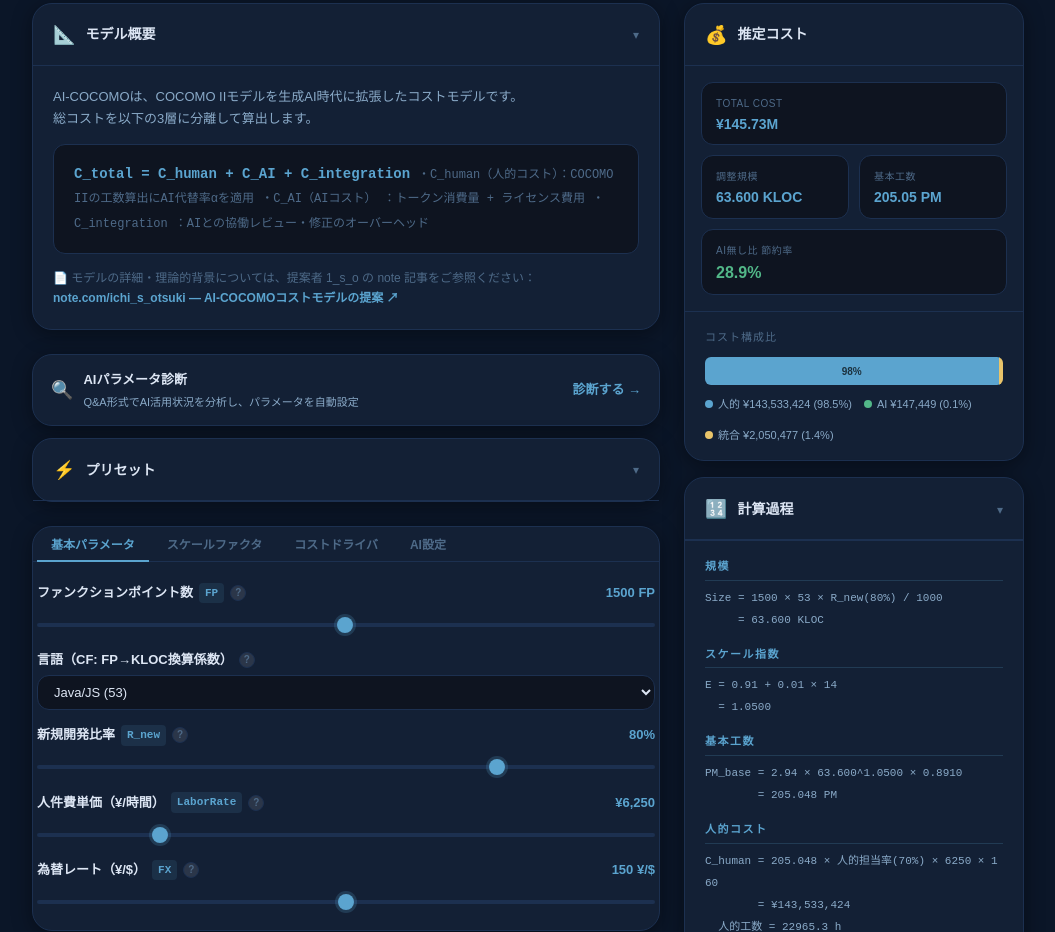
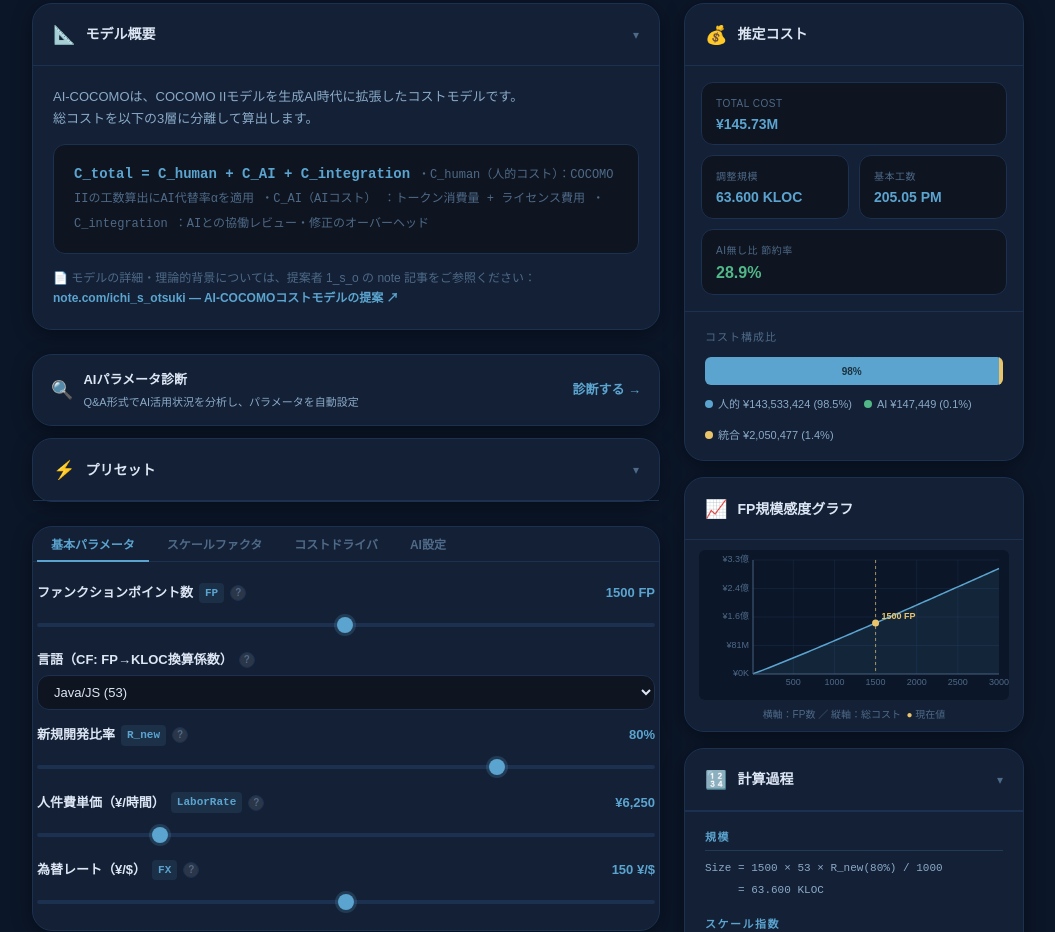
Before and after one commit to otsukishigeru/NoteSite, a website: page AI-COCOMO/index.html in a window 1280 px wide. Shown: the part 307-1239 px from the top of the page, without its empty margins (112-1167 px from the left). Drawn offline with Linux system fonts and the light colour scheme.

Commit message:
AI-COCOMO: FP規模感度グラフを追加
推定コストパネルの下にCanvasベースのFP感度グラフを追加。
- 横軸：FP数（10〜3000）、縦軸：総コスト（¥）
- FPスライダー変更時にリアルタイムで曲線を再描画
- 現在値を黄色ドット＋破線で表示、FP数ラベル付き
- DPRスケーリングによる高解像度対応

Co-Authored-By: Claude Sonnet 4.6 <noreply@anthropic.com>

```diff
--- a/AI-COCOMO/app.js
+++ b/AI-COCOMO/app.js
@@ -214,6 +214,131 @@ function render() {
   const piEM = P.rely*P.data*P.cplx*P.ruse*P.plat*P.pcap*P.pexp*P.ailx*P.tool*P.sced;
   document.getElementById('em-summary').innerHTML =
     `ΠEM = <span class="val">${fmtN(piEM,4)}</span>`;
+
+  renderChart();
+}
+
+// ── FP感度グラフ ──────────────────────────────────────────────
+function renderChart() {
+  const canvas = document.getElementById('fp-chart');
+  if (!canvas) return;
+  const ctx = canvas.getContext('2d');
+
+  const dpr = window.devicePixelRatio || 1;
+  const wrap = canvas.parentElement;
+  const cssW = wrap.clientWidth - 28;
+  const cssH = 150;
+  if (cssW <= 0) return;
+  canvas.width  = cssW * dpr;
+  canvas.height = cssH * dpr;
+  canvas.style.width  = cssW + 'px';
+  canvas.style.height = cssH + 'px';
+  ctx.scale(dpr, dpr);
+
+  const W = cssW, H = cssH;
+  const pad = { left: 54, right: 10, top: 10, bottom: 26 };
+  const plotW = W - pad.left - pad.right;
+  const plotH = H - pad.top  - pad.bottom;
+
+  const fpMin = 10, fpMax = 3000, N = 80;
+
+  // FPを順番に変えてコストをサンプリング（P.fpを一時的に書き換え）
+  const origFP = P.fp;
+  const pts = [];
+  for (let i = 0; i <= N; i++) {
+    P.fp = fpMin + (fpMax - fpMin) * i / N;
+    pts.push({ fp: P.fp, cost: calc().c_total });
+  }
+  P.fp = origFP;
+
+  const maxCost = Math.max(...pts.map(p => p.cost)) * 1.08;
+  const xOf = fp   => pad.left + (fp - fpMin) / (fpMax - fpMin) * plotW;
+  const yOf = cost => pad.top  + plotH * (1 - cost / maxCost);
+
+  // 背景
+  ctx.fillStyle = '#0B1628';
+  ctx.fillRect(0, 0, W, H);
+
+  // グリッド
+  ctx.strokeStyle = 'rgba(28,48,80,0.9)';
+  ctx.lineWidth = 0.5;
+  for (let i = 1; i <= 4; i++) {
+    const y = pad.top + plotH * (1 - i / 4);
+    ctx.beginPath(); ctx.moveTo(pad.left, y); ctx.lineTo(pad.left + plotW, y); ctx.stroke();
+  }
+  [500, 1000, 1500, 2000, 2500].forEach(fp => {
+    const x = xOf(fp);
+    ctx.beginPath(); ctx.moveTo(x, pad.top); ctx.lineTo(x, pad.top + plotH); ctx.stroke();
+  });
+
+  // 曲線の塗り
+  ctx.beginPath();
+  pts.forEach((p, i) => { i === 0 ? ctx.moveTo(xOf(p.fp), yOf(p.cost)) : ctx.lineTo(xOf(p.fp), yOf(p.cost)); });
+  ctx.lineTo(xOf(fpMax), pad.top + plotH);
+  ctx.lineTo(xOf(fpMin), pad.top + plotH);
+  ctx.closePath();
+  ctx.fillStyle = 'rgba(91,164,207,0.10)';
+  ctx.fill();
+
+  // 曲線
+  ctx.beginPath();
+  pts.forEach((p, i) => { i === 0 ? ctx.moveTo(xOf(p.fp), yOf(p.cost)) : ctx.lineTo(xOf(p.fp), yOf(p.cost)); });
+  ctx.strokeStyle = '#5BA4CF';
+  ctx.lineWidth = 1.5;
+  ctx.stroke();
+
+  // 現在FPの縦線（破線）
+  const curX = xOf(P.fp);
+  const curY = yOf(calc().c_total);
+  ctx.setLineDash([3, 3]);
+  ctx.strokeStyle = 'rgba(233,196,106,0.7)';
+  ctx.lineWidth = 1;
+  ctx.beginPath(); ctx.moveTo(curX, pad.top); ctx.lineTo(curX, pad.top + plotH); ctx.stroke();
+  ctx.setLineDash([]);
+
+  // 現在値ドット
+  ctx.beginPath();
+  ctx.arc(curX, curY, 3.5, 0, Math.PI * 2);
+  ctx.fillStyle = '#E9C46A';
+  ctx.fill();
+
+  // 軸
+  ctx.strokeStyle = 'rgba(78,106,136,0.9)';
+  ctx.lineWidth = 1;
+  ctx.beginPath();
+  ctx.moveTo(pad.left, pad.top);
+  ctx.lineTo(pad.left, pad.top + plotH);
+  ctx.lineTo(pad.left + plotW, pad.top + plotH);
+  ctx.stroke();
+
+  // Y軸ラベル
+  ctx.fillStyle = '#4E6A88';
+  ctx.font = '9px sans-serif';
+  ctx.textAlign = 'right';
+  ctx.textBaseline = 'middle';
+  for (let i = 0; i <= 4; i++) {
+    const cost = maxCost * i / 4;
+    const y = pad.top + plotH * (1 - i / 4);
+    const lbl = cost >= 1e8 ? (cost / 1e8).toFixed(1) + '億'
+              : cost >= 1e6 ? (cost / 1e6).toFixed(0) + 'M'
+              : (cost / 1000).toFixed(0) + 'K';
+    ctx.fillText('¥' + lbl, pad.left - 4, y);
+  }
+
+  // X軸ラベル
+  ctx.textAlign = 'center';
+  ctx.textBaseline = 'top';
+  [500, 1000, 1500, 2000, 2500, 3000].forEach(fp => {
+    ctx.fillText(fp, xOf(fp), pad.top + plotH + 4);
+  });
+
+  // 現在FPラベル
+  ctx.fillStyle = '#E9C46A';
+  ctx.font = 'bold 9px sans-serif';
+  const labelRight = curX > W * 0.65;
+  ctx.textAlign = labelRight ? 'right' : 'left';
+  ctx.textBaseline = 'bottom';
+  ctx.fillText(Math.round(P.fp) + ' FP', labelRight ? curX - 6 : curX + 6, curY - 2);
 }
 
 // ── DOM ヘルパー ──────────────────────────────────────────────
--- a/AI-COCOMO/index.html
+++ b/AI-COCOMO/index.html
@@ -774,6 +774,18 @@
       </div>
     </div>
 
+    <!-- FP感度グラフ -->
+    <div class="panel fp-chart-panel" style="margin-bottom:16px;">
+      <div class="panel-header" style="cursor:default;">
+        <span class="panel-icon">📈</span>
+        <span class="panel-title">FP規模感度グラフ</span>
+      </div>
+      <div class="fp-chart-wrap">
+        <canvas id="fp-chart"></canvas>
+        <p class="fp-chart-note">横軸：FP数 ／ 縦軸：総コスト &nbsp;<span style="color:#E9C46A;font-weight:700;">●</span> 現在値</p>
+      </div>
+    </div>
+
     <!-- 計算過程（折りたたみ） -->
     <div class="panel">
       <div class="panel-header" data-toggle="calc-detail-wrap">
--- a/AI-COCOMO/style.css
+++ b/AI-COCOMO/style.css
@@ -366,6 +366,13 @@ a { color: inherit; text-decoration: none; }
   color: var(--cocomo-accent); white-space: nowrap;
 }
 
+/* ================================================================
+   FP感度グラフ
+   ================================================================ */
+.fp-chart-wrap { padding: 10px 14px 8px; }
+.fp-chart-wrap canvas { width: 100%; height: auto; display: block; border-radius: 6px; }
+.fp-chart-note { font-size: 10px; color: var(--text-light); text-align: center; margin-top: 6px; }
+
 /* 廃止パラメータ説明ボックス */
 .deprecated-box {
   margin-top: 20px; padding: 14px 16px;
```
